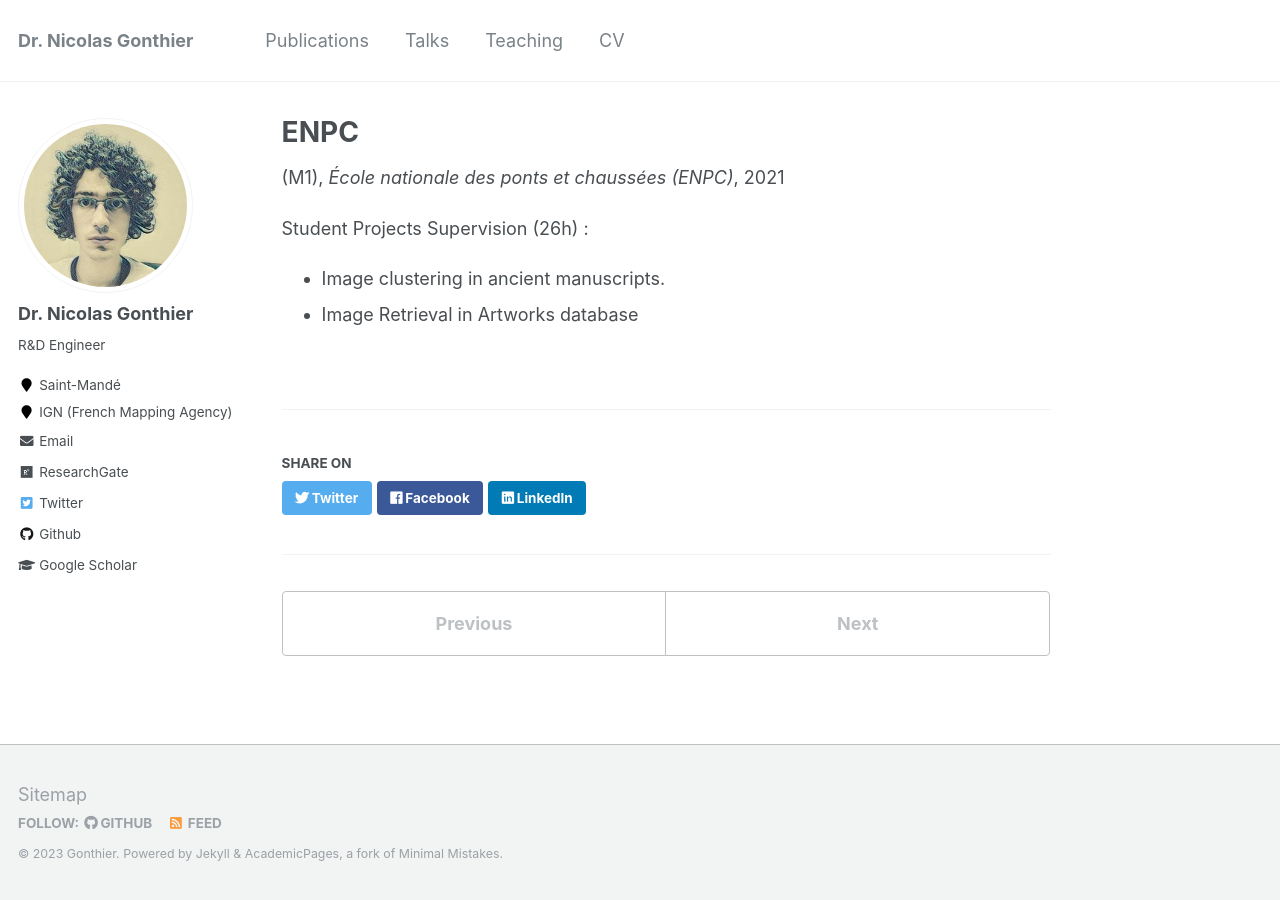
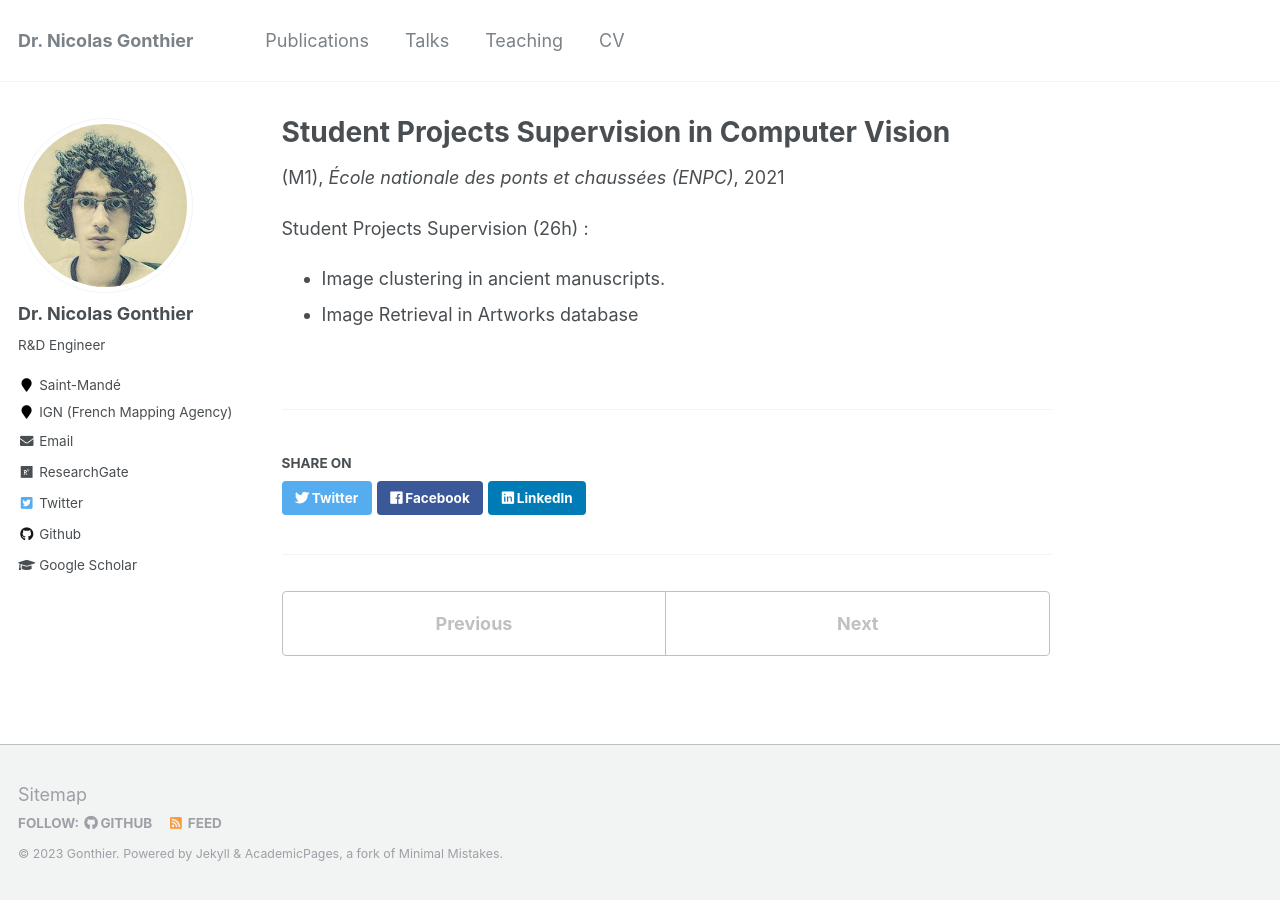
Before and after one commit to ngonthier/ngonthier.github.io, a Jekyll site: the page built from _teaching/2021-CV.md, in a window 1280 px wide. Built offline with Jekyll 4.4.1, drawn with Linux system fonts in a browser that asks for light colours.

Commit message:
Update 2021-CV.md

```diff
--- a/_teaching/2021-CV.md
+++ b/_teaching/2021-CV.md
@@ -1,5 +1,5 @@
 ---
-title: "ENPC"
+title: "Student Projects Supervision in Computer Vision"
 collection: teaching
 type: "(M1)"
 permalink: /teaching/2019-CV
```
